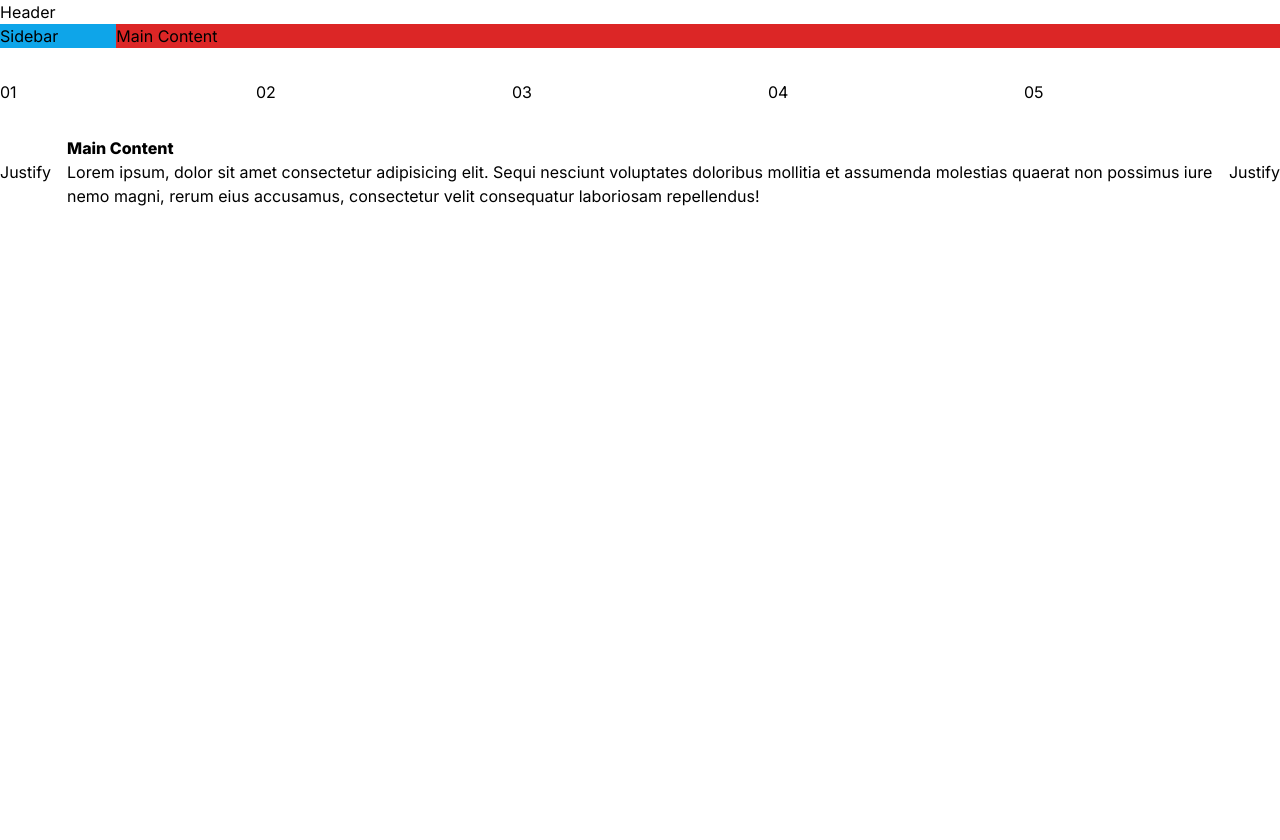
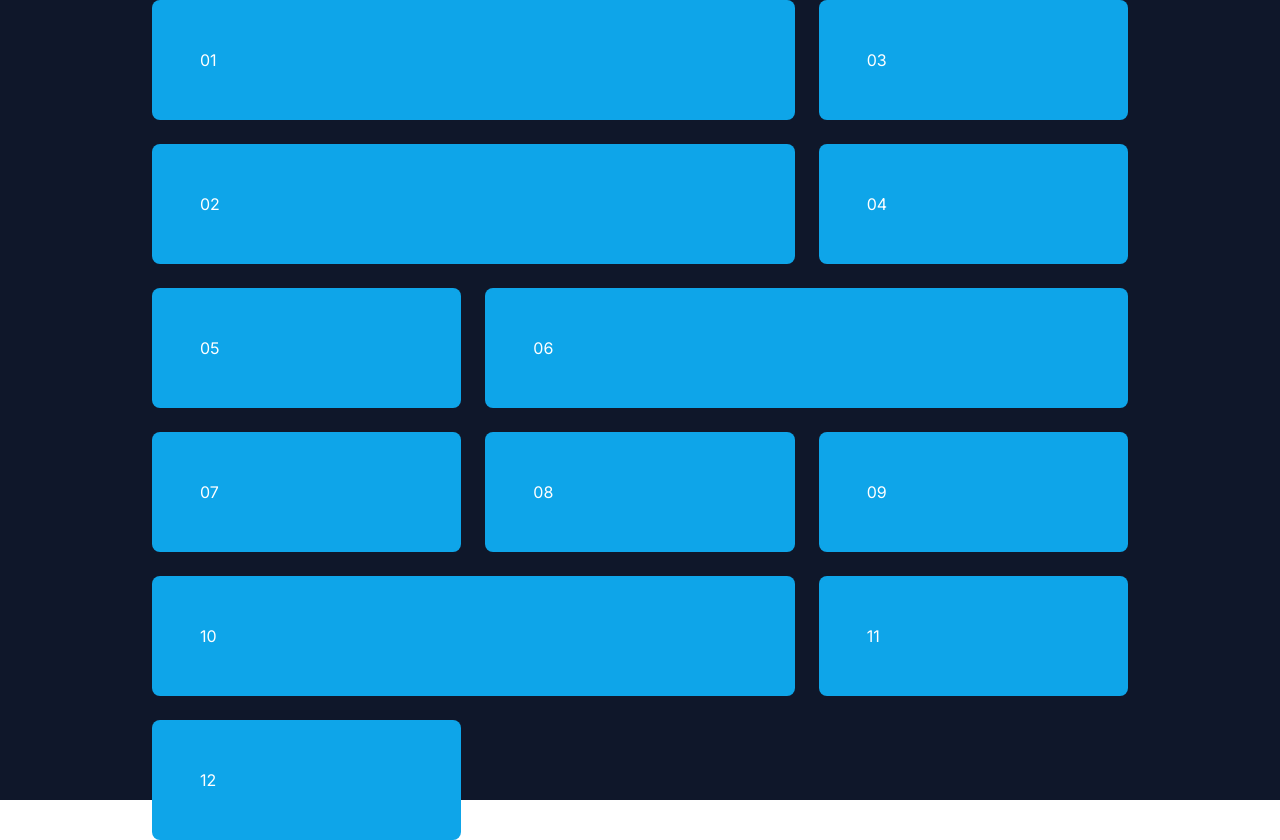
Before and after one commit to LeonLow97-Sandbox/tailwind-css-bootcamp, a Vue app in the folder freecodecamp/tailwind/: page / in a window 1280 px wide. Before the commit the page ends 800 px from the top, so only its background shows below. Built offline with nearby package versions, Linux system fonts and the light colour scheme.

Commit message:
Tailwind Grid

```diff
--- a/freecodecamp/tailwind/src/App.vue
+++ b/freecodecamp/tailwind/src/App.vue
@@ -2,7 +2,8 @@
   <!-- <Customization /> -->
   <!-- <Typography /> -->
   <!-- <Padding /> -->
-  <Flex />
+  <!-- <Flex /> -->
+  <Grid />
 </template>
 
 <script setup>
@@ -10,4 +11,5 @@ import Customization from "./components/Customization.vue";
 import Typography from "./components/Typography.vue";
 import Padding from "./components/Padding.vue";
 import Flex from "./components/Flex.vue";
+import Grid from "./components/Grid.vue";
 </script>
--- /dev/null
+++ b/freecodecamp/tailwind/src/components/Grid.vue
@@ -0,0 +1,57 @@
+<template>
+  <div class="h-screen bg-slate-900 text-white">
+    <div class="container mx-auto">
+      <!-- <div class="grid gap-4 md:grid-cols-2 lg:grid-cols-3">
+        <div class="rounded-lg bg-sky-500 p-4">1st</div>
+        <div class="rounded-lg bg-sky-500 p-4">2nd</div>
+        <div class="rounded-lg bg-sky-500 p-4">3rd</div>
+        <div class="col-span-2 rounded-lg bg-red-500 p-4">4th</div>
+        <div class="rounded-lg bg-sky-500 p-4">5th</div>
+        <div class="rounded-lg bg-sky-500 p-4">6th</div>
+      </div> -->
+
+      <!-- <div class="grid grid-cols-6 gap-4">
+        <div class="col-span-4 col-start-2 rounded-lg bg-sky-500 p-6">01</div>
+        <div class="col-start-1 col-end-3 rounded-lg bg-sky-500 p-6">02</div>
+        <div class="col-span-2 col-end-7 rounded-lg bg-sky-500 p-6">03</div>
+        <div class="col-start-1 col-end-7 rounded-lg bg-sky-500 p-6">04</div>
+      </div> -->
+
+      <!-- <div class="grid grid-flow-col auto-cols-max">
+        <div class="p-6 rounded-lg bg-sky-500">01</div>
+        <div class="p-6 rounded-lg bg-sky-500">02</div>
+        <div class="p-6 rounded-lg bg-sky-500">03</div>
+      </div> -->
+
+      <!-- <div class="grid grid-flow-col grid-rows-4 gap-4">
+        <div class="rounded-lg bg-sky-500 p-6 row-span-3">01</div>
+        <div class="rounded-lg bg-sky-500 p-6">02</div>
+        <div class="rounded-lg bg-sky-500 p-6">03</div>
+        <div class="rounded-lg bg-sky-500 p-6">04</div>
+        <div class="rounded-lg bg-sky-500 p-6 row-span-2">05</div>
+        <div class="rounded-lg bg-sky-500 p-6">06</div>
+        <div class="rounded-lg bg-sky-500 p-6">07</div>
+        <div class="rounded-lg bg-sky-500 p-6">08</div>
+        <div class="rounded-lg bg-sky-500 p-6">09</div>
+        <div class="rounded-lg bg-sky-500 p-6">10</div>
+        <div class="rounded-lg bg-sky-500 p-6">11</div>
+        <div class="rounded-lg bg-sky-500 p-6">12</div>
+      </div> -->
+
+      <div class="grid grid-flow-row-dense grid-cols-3 grid-rows-3 gap-4">
+        <div class="col-span-2 rounded-lg bg-sky-500 p-6">01</div>
+        <div class="col-span-2 rounded-lg bg-sky-500 p-6">02</div>
+        <div class="rounded-lg bg-sky-500 p-6">03</div>
+        <div class="rounded-lg bg-sky-500 p-6">04</div>
+        <div class="rounded-lg bg-sky-500 p-6">05</div>
+        <div class="rounded-lg bg-sky-500 p-6 col-span-2">06</div>
+        <div class="rounded-lg bg-sky-500 p-6">07</div>
+        <div class="rounded-lg bg-sky-500 p-6">08</div>
+        <div class="rounded-lg bg-sky-500 p-6">09</div>
+        <div class="rounded-lg bg-sky-500 p-6 col-span-2">10</div>
+        <div class="rounded-lg bg-sky-500 p-6">11</div>
+        <div class="rounded-lg bg-sky-500 p-6">12</div>
+      </div>
+    </div>
+  </div>
+</template>
```
